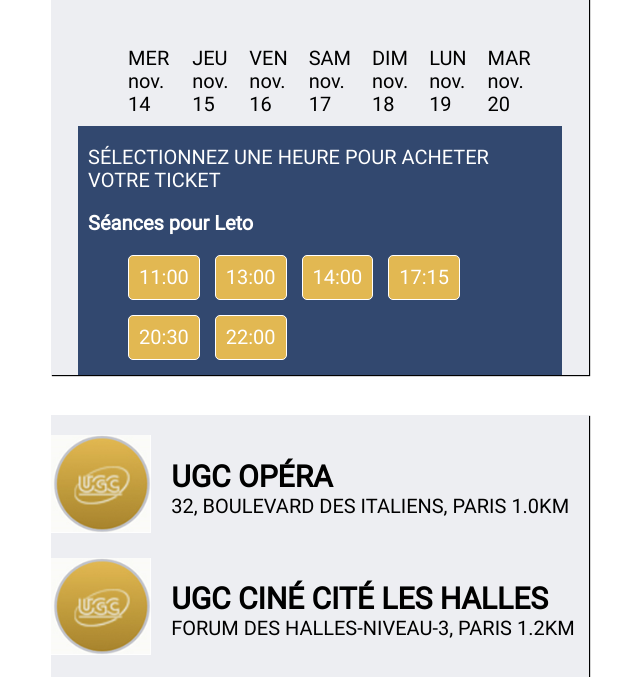
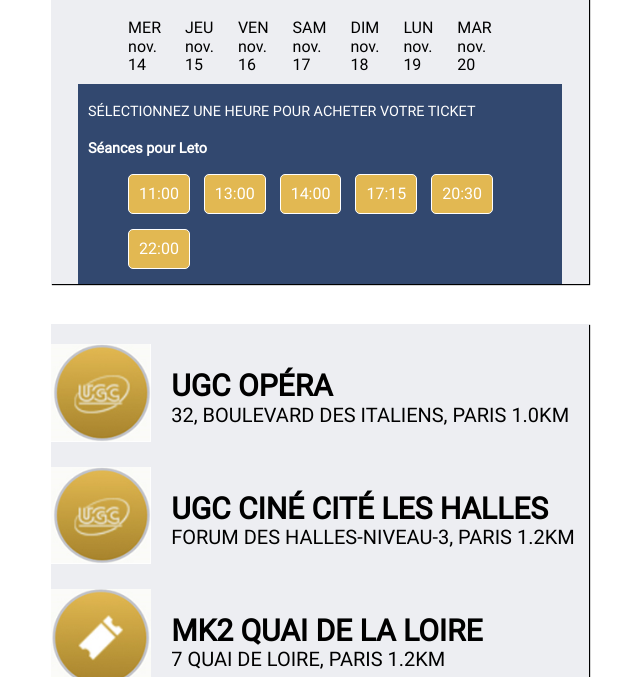
Before and after one commit to antoinedev06/23091991, a plain HTML site: page Leto/reservation.html in a window 1280 px wide. Shown: the part 714-1391 px from the top of the page, without its empty margins (320-960 px from the left). Drawn offline with nearby package versions, Linux system fonts and the light colour scheme; no server answers.

Commit message:
css modifié

```diff
--- a/Leto/css/main.css
+++ b/Leto/css/main.css
@@ -133,6 +133,11 @@ form
 	padding-bottom: 20px;
 	position: relative;
 }
+main
+{
+	position: relative;
+
+}
 .maj
 {
 	text-transform: uppercase;
@@ -162,7 +167,7 @@ input
  	background-color: white;
  	border: 1px solid black;
  	position: absolute center;
-
+ 	z-index: 2;
 }
 
 #data_list li
@@ -170,6 +175,7 @@ input
 	font-family: Roboto;
 	list-style-type: none;
 	text-align: center;
+
 }
 
 #data_list li:hover
@@ -190,6 +196,8 @@ select
 	padding: 0.5%;
 	border-radius: 8px;
 	background-color: white;
+	position: relative;
+	z-index: 1;
 }
 
 nav ul
@@ -234,7 +242,7 @@ nav ul
 .gris
 {
 	background-color:#edeef2;
-
+	font-size: 0.8em;
 	margin: 0;
 	width: 90%;
 }
@@ -264,9 +272,11 @@ nav ul
 	margin-right: 10px;
 	margin-bottom: 15px;
 }
-#day1
+#day1, #day2, #day3, #day4, #day5, #day6, #day7
 {
 	padding: 10px;
+	border-top-left-radius: 5px;
+	border-top-right-radius: 5px;
 }
 .exemple ul li
 {
@@ -319,6 +329,16 @@ nav ul
 
 	width: 100%;
 	margin: 0 auto;
+}
+.resa article ul li a
+{
+	color:white;
+	text-decoration: none;
+}
+
+.exemple article>p
+{
+	font-size: 0.9em;
 }
 .resa .gris
 {
--- a/Leto/js/events.js
+++ b/Leto/js/events.js
@@ -1,5 +1,4 @@
 var cityId = 22667;
-
 
 // fonction affichage menu
 
@@ -11,7 +10,6 @@ function displayMenu(){
 
 $('#nav').on('click', displayMenu);
 $('#nav2').on('click', displayMenu);
-
 
 function automatiseSelect() {
     var date = new Date();
```
